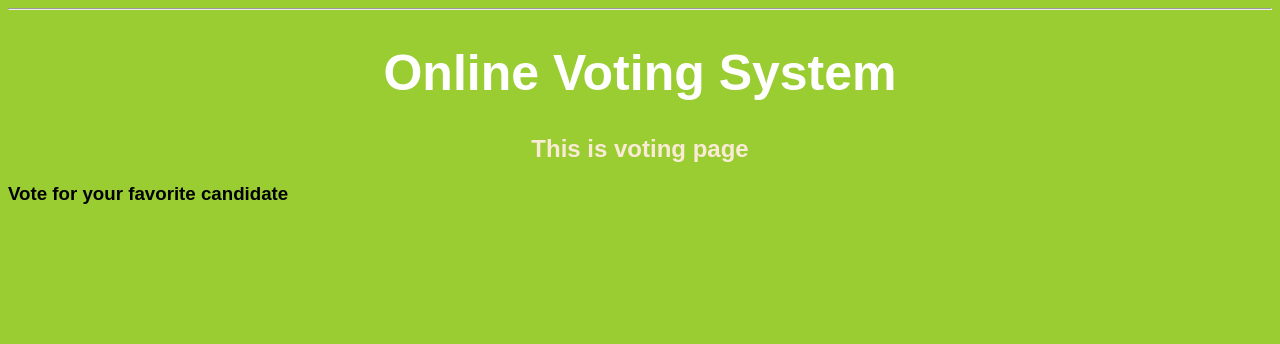
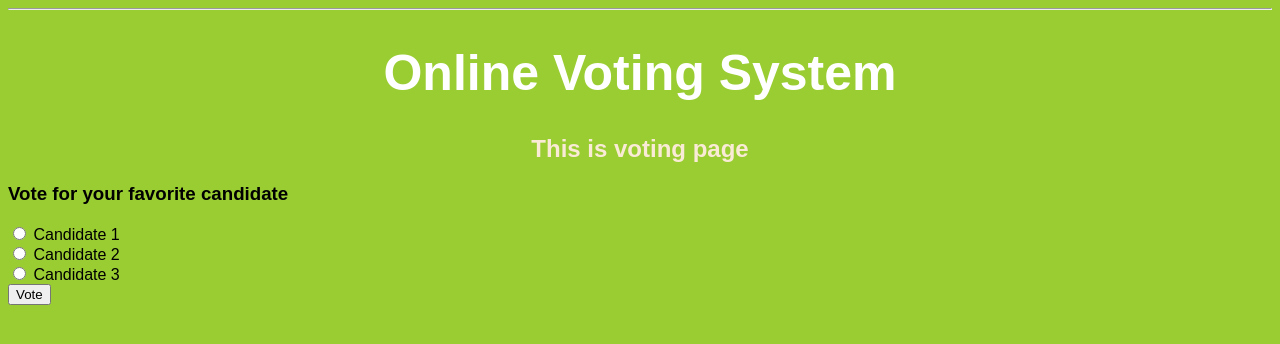
Before and after one commit to MShrinath/PFSD_OVS, a Django app: page /vote in a window 1280 px wide. Shown: the part 31-375 px from the top of the page. Run offline with Django 5.2, Linux system fonts and the light colour scheme; the visitor is signed in with stand-in values (Sample User, id 1); some web fonts are replaced.

Commit message:
vote form

```diff
--- a/OVS/OVS/views.py
+++ b/OVS/OVS/views.py
@@ -14,4 +14,9 @@ def AdminPage(request):
     return render(request, 'admin.html')
 
 def VotingPage(request):
-    return render(request, 'vote.html')
+    candis = [
+        {'name': 'Candidate 1', 'id': 1},
+        {'name': 'Candidate 2', 'id': 2},
+        {'name': 'Candidate 3', 'id': 3},
+    ]
+    return render(request, 'vote.html', {'candidates': candis})
--- a/OVS/adminapp/models.py
+++ b/OVS/adminapp/models.py
@@ -18,6 +18,7 @@ class Voter(AbstractUser):
         (0, 'Not Voted'),
         (1, 'Candidate 1'),
         (2, 'Candidate 2'),
+        (3, 'Candidate 3'),
     ]
     vote = models.IntegerField(default=0, choices=VOTE_CHOICES)
     is_voted = models.BooleanField(default=False)
--- a/OVS/adminapp/urls.py
+++ b/OVS/adminapp/urls.py
@@ -6,7 +6,7 @@ urlpatterns = [
     path('register/', views.register_check, name='registerCheck'),
     path('login/', views.login_check, name='loginCheck'),
     path('logout/', views.logout_the_page, name='logoutPage'),
-    # path('vote/', views.vote_check, name='voteCheck'),
+    path('vote/', views.vote_check, name='voteCheck'),
 
     path('stats/', views.admin_stats_data, name='stats'),
     path('astats/', views.admin_stats, name='astats'),
--- a/OVS/templates/register.html
+++ b/OVS/templates/register.html
@@ -43,6 +43,7 @@
 
 			<label for="gender">Gender:</label>
 			<select name="gender">
+				<option value="" disabled selected> Please select one…</option>
 				<option value="M">Male</option>
 				<option value="F">Female</option>
 				<option value="O">Other</option>
--- a/OVS/templates/vote.html
+++ b/OVS/templates/vote.html
@@ -17,6 +17,17 @@
         <h3>You have already voted, Thank you!!</h3>
         {% else %}
         <h3>Vote for your favorite candidate</h3>
+        <form method="post" action="{% url 'voteCheck' %}">
+            {% csrf_token %}
+            <div class="voting-options">
+                {% for candidate in candidates %}
+                <div class="voting-option">
+                    <input type="radio" id="{{ candidate.id }}" name="vote" value="{{ candidate.id }}">
+                    <label for="{{ candidate.id }}">{{ candidate.name }}</label>
+                </div>
+                {% endfor %}
+            </div>
+            <input type="submit" value="Vote">
         {% endif %}
     </div>
 {% endblock %}
```
Also changed, not shown: OVS/adminapp/views.py (+14 -2 lines), OVS/adminapp/migrations/0001_initial.py.
